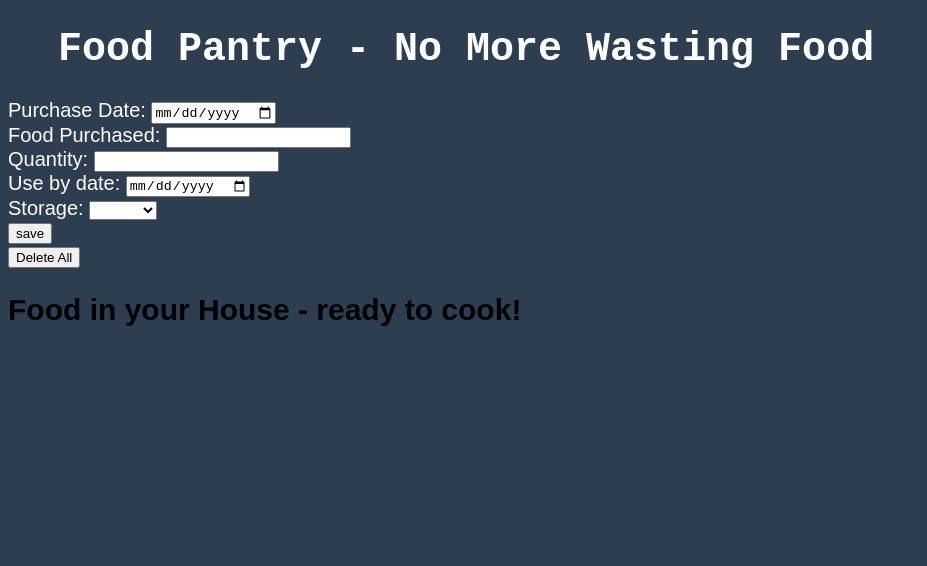
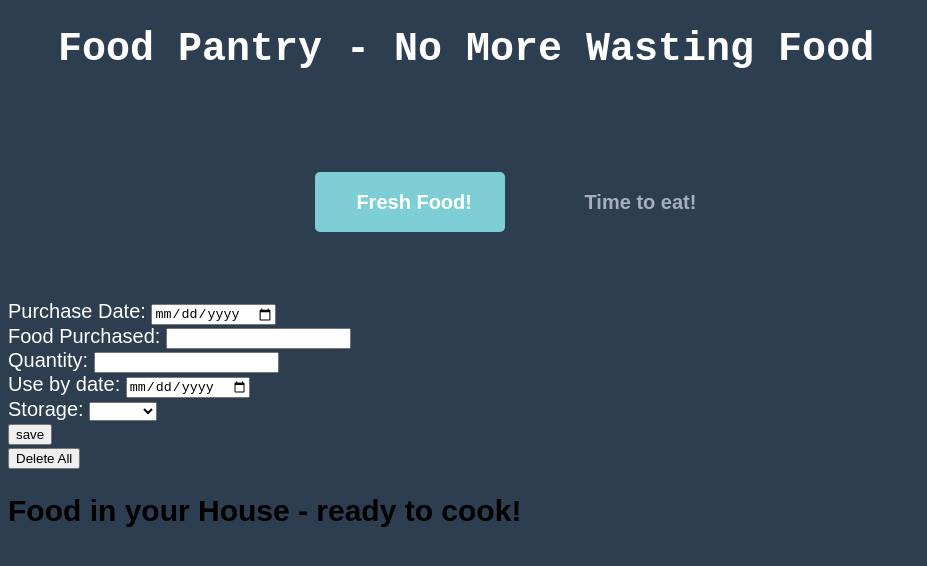
Before and after one commit to nadjaKelly/hw_we_week_6_food_pantry, a plain HTML site: page index.html in a window 1280 px wide. Shown: the whole page, without its empty margins (0-927 px from the left). Drawn offline with Linux system fonts and the light colour scheme.

Commit message:
added css sliding buttons

```diff
--- a/index.html
+++ b/index.html
@@ -17,7 +17,7 @@
     </header>
 
     <!-- sliding buttons -->
-    <!-- <div class="main">
+    <div class="main">
             <div class="group">
                 <a href="#" class="two">
                     <span>Time to eat!</span>
@@ -25,7 +25,7 @@
 
                 <a href="#" class="one">Fresh Food!</a>
             </div>
-        </div> -->
+        </div>
 
     <!-- entry form -->
     <form id="new-food-items">
```
